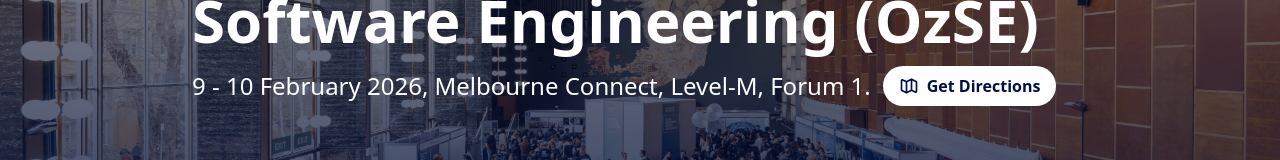
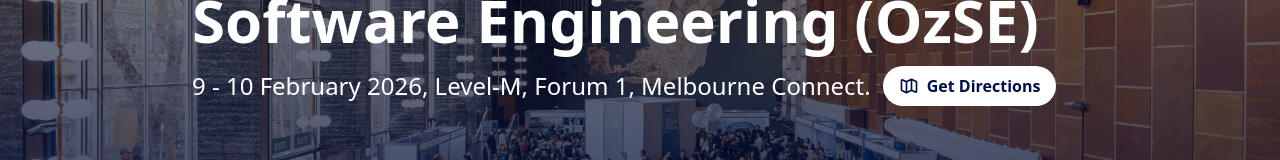
Before and after one commit to ozse-school/ozse-school.github.io, a React (Vite) app: page /#/ in a window 1280 px wide. Shown: the part 214-374 px from the top of the page. Built offline with nearby package versions, Linux system fonts and the light colour scheme.

Commit message:
add location details

```diff
--- a/src/HomePage/Hero.jsx
+++ b/src/HomePage/Hero.jsx
@@ -32,7 +32,7 @@
         <p className="text-4xl md:text-6xl font-bold mb-4"> Australian Summer School in Software Engineering (OzSE) </p>
           <div className="flex flex-col sm:flex-row sm:items-center gap-3 mb-4">
             <p className="text-lg md:text-2xl">
-              9 - 10 February 2026, Melbourne Connect, Level-M, Forum 1.
+              9 - 10 February 2026, Level-M, Forum 1, Melbourne Connect.
             </p>
             <button
               onClick={openMapApp}
--- a/src/HomePage/Venue.jsx
+++ b/src/HomePage/Venue.jsx
@@ -60,7 +60,7 @@
         </div>
         <div className="w-full flex flex-col items-center justify-center">
           <div className="text-center px-2 sm:px-0 mb-6">
-            <p className="text-xl sm:text-2xl font-bold">Melbourne Connect</p>
+            <p className="text-xl sm:text-2xl font-bold">Level-M, Forum 1, Melbourne Connect</p>
             <div className="flex flex-col sm:flex-row items-center justify-center gap-3 mt-3">
               <a
                   className="underline text-blue-300 hover:text-blue-500"
```
